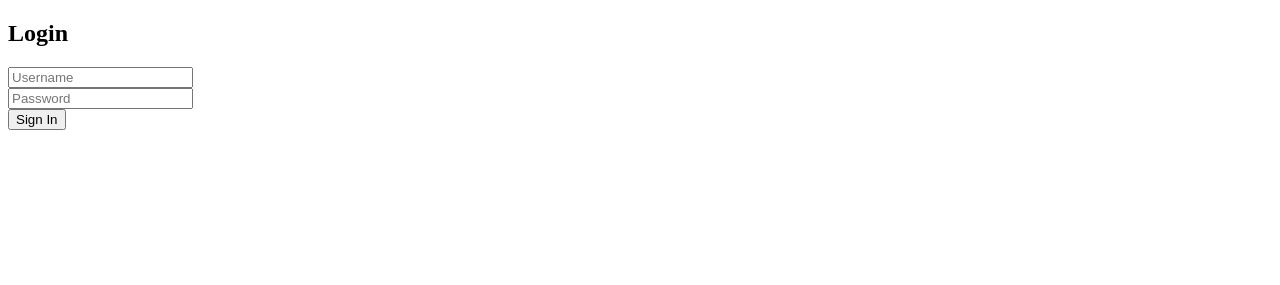
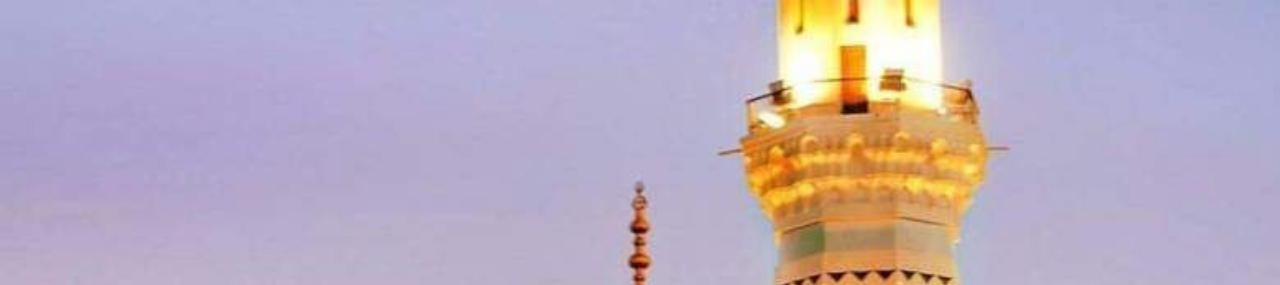
Before and after one commit to abmAsadullah/LoginForm-HTML-CSS, a plain HTML site: page index.html in a window 1280 px wide. Shown: the top 285 px of the page. Drawn offline with Linux system fonts and the light colour scheme.

Commit message:
Added primary styles

```diff
--- a/index.html
+++ b/index.html
@@ -4,6 +4,7 @@
     <meta charset="UTF-8">
     <meta name="viewport" content="width=device-width, initial-scale=1.0">
     <title>Asads HTML Forms</title>
+    <link rel="stylesheet" href="style.css">
 </head>
 <body>
     <section class="login">
--- a/style.css
+++ b/style.css
@@ -0,0 +1,24 @@
+body{
+    margin: 0;
+    padding: 0;
+    font-family: sans-serif;
+    background: url(bg.jpg) no-repeat;
+    background-size: cover;
+}
+
+.login{
+    width: 280px;
+    position: absolute;
+    top: 50%;
+    left: 50%;
+    transform: translate(-50%,-50%);
+    color: white;
+}
+
+.login h1{
+    float: left;
+    font-size: 40px;
+    border-bottom: 6px solid #4caf50;
+    margin-bottom: 50px;
+    padding: 13px 0;
+}
```
